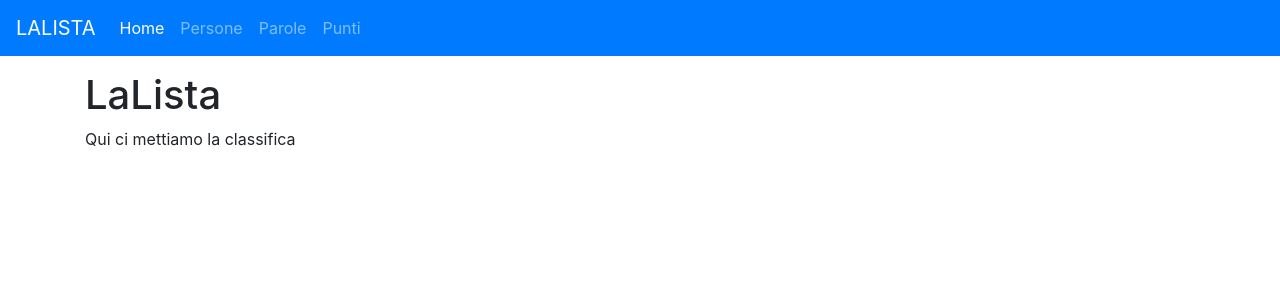
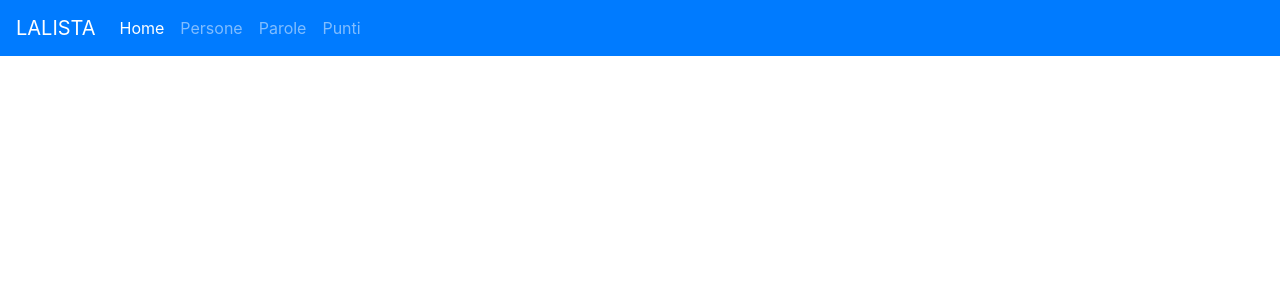
Before and after one commit to dpette/lalista-fe, an Angular app: page / in a window 1280 px wide. Shown: the top 300 px of the page. Built offline with nearby package versions, Linux system fonts and the light colour scheme; what angular-font-awesome would draw is missing.

Commit message:
removed chart

```diff
--- a/src/app/app-routing.module.ts
+++ b/src/app/app-routing.module.ts
@@ -5,11 +5,10 @@ import { PointsComponent } from './points/points.component';
 import { NewPointComponent } from './points/new-point/new-point.component';
 import { WordsComponent } from './words/words.component';
 import { PeopleComponent } from './people/people.component';
-import { ChartComponent } from './chart/chart.component';
 import { AppComponent } from './app.component';
 
 const appRoutes: Routes = [
-  { path: '', component: ChartComponent, pathMatch: 'full' },
+  // { path: '', component: , pathMatch: 'full' },
   { path: 'new-point', component: NewPointComponent },
   { path: 'points', component: PointsComponent },
   { path: 'people', component: PeopleComponent },
--- a/src/app/app.module.ts
+++ b/src/app/app.module.ts
@@ -11,7 +11,6 @@ import { AppComponent } from './app.component';
 import { NavComponent } from './nav/nav.component';
 import { PeopleComponent } from './people/people.component';
 import { WordsComponent } from './words/words.component';
-import { ChartComponent } from './chart/chart.component';
 import { NewPointComponent } from './points/new-point/new-point.component';
 import { PointsComponent } from './points/points.component';
 import { PointsService } from './points/points.service';
@@ -24,7 +23,6 @@ import { HttpClientModule } from '@angular/common/http';
     NavComponent,
     PeopleComponent,
     WordsComponent,
-    ChartComponent,
     NewPointComponent,
     PointsComponent
   ],
--- a/src/app/chart/chart.component.html
+++ /dev/null
@@ -1,3 +0,0 @@
-<h1>LaLista</h1>
-
-Qui ci mettiamo la classifica
--- a/src/app/chart/chart.component.ts
+++ /dev/null
@@ -1,15 +0,0 @@
-import { Component, OnInit } from '@angular/core';
-
-@Component({
-  selector: 'app-chart',
-  templateUrl: './chart.component.html',
-  styleUrls: ['./chart.component.scss']
-})
-export class ChartComponent implements OnInit {
-
-  constructor() { }
-
-  ngOnInit() {
-  }
-
-}
```
Also changed, not shown: src/app/chart/chart.component.scss (deleted), 1 other file (tests, documents, lock files or other folders).
